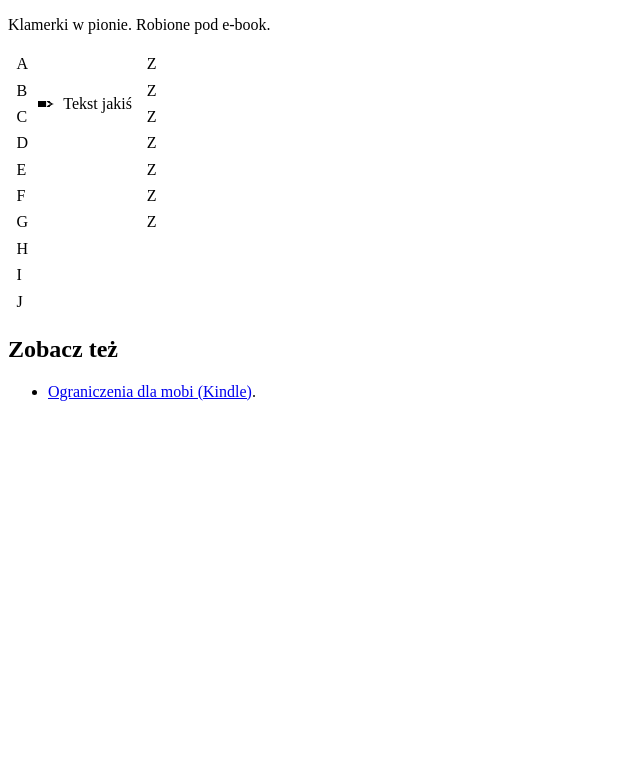
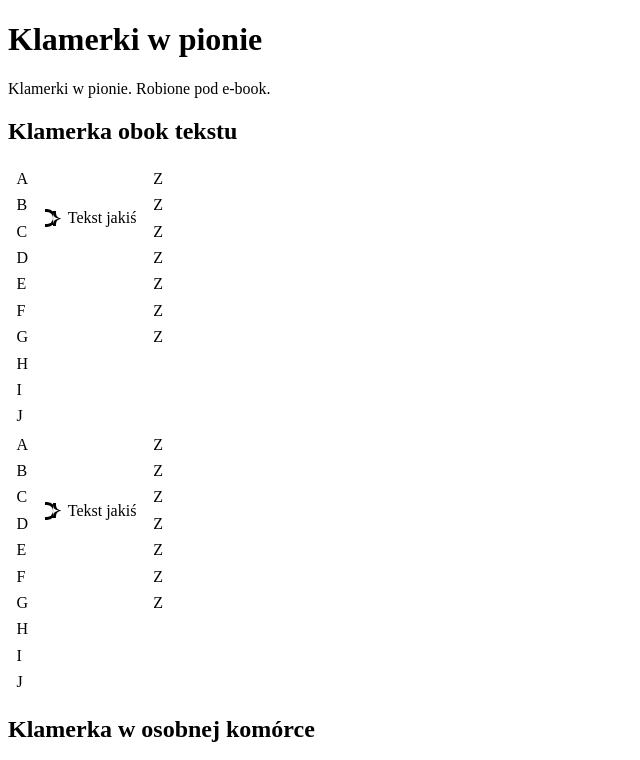
Before and after one commit to Eccenux/trivia--braces-vertical-ebook, a plain HTML site: page index.html in a window 1280 px wide. Shown: the top 760 px of the page, without its empty margins (0-640 px from the left). Drawn offline with Linux system fonts and the light colour scheme.

Commit message:
Klamerka obok tekstu

```diff
--- a/index.html
+++ b/index.html
@@ -7,9 +7,80 @@
     <meta name="viewport" content="width=device-width, initial-scale=1">
 </head>
 <body>
+	<h1>Klamerki w pionie</h1>
     <!-- content -->
     <p>Klamerki w pionie. Robione pod e-book.</p>
 
+	<h2>Klamerka obok tekstu</h2>
+	<table>
+		<tr><td>A</td>
+						<td rowspan=4 style="height: 100%"><div class="klamra-lewo"><span></span><i></i><div>Tekst jakiś</div></div></td>
+										  <td>Z</td></tr>
+		<tr><td>B</td>			          <td>Z</td></tr>
+		<tr><td>C</td>			          <td>Z</td></tr>
+		<tr><td>D</td>			          <td>Z</td></tr>
+		<tr><td>E</td><td rowspan=3 role="presentation"></td><td>Z</td></tr>
+		<tr><td>F</td><td>Z</td></tr>
+		<tr><td>G</td><td>Z</td></tr>
+		<tr><td>H</td></tr>
+		<tr><td>I</td></tr>
+		<tr><td>J</td></tr>
+	</table>
+	<table>
+		<tr><td>A</td>
+						<td rowspan=6 style="height: 100%"><div class="klamra-lewo"><span></span><i></i><div>Tekst jakiś</div></div></td>
+										  <td>Z</td></tr>
+		<tr><td>B</td>			          <td>Z</td></tr>
+		<tr><td>C</td>			          <td>Z</td></tr>
+		<tr><td>D</td>			          <td>Z</td></tr>
+		<tr><td>E</td><td>Z</td></tr>
+		<tr><td>F</td><td>Z</td></tr>
+		<tr><td>G</td><td rowspan=1 role="presentation"></td><td>Z</td></tr>
+		<tr><td>H</td></tr>
+		<tr><td>I</td></tr>
+		<tr><td>J</td></tr>
+	</table>
+
+	<style>
+		table td {
+			padding: .2em .4em;
+		}
+
+		.klamra-lewo {
+			display: table;
+			height: 100%;
+		}
+		.klamra-lewo div {
+			display:table-cell;
+			height: 100%;
+			vertical-align: middle;
+		}
+		.klamra-lewo span {
+			display:table-cell;
+			width: .5em;
+			height: 100%;
+
+			border: 3px solid black;
+			border-left:none;
+			border-radius: 0 10px 10px 0;
+		}
+		.klamra-lewo i {
+			height: 100%;
+			display:table-cell;
+
+			width: 8px;
+			background-size: 8px;
+
+			background-image: url('CurlyBrace-beak.png');
+			background-repeat: no-repeat;
+			background-position: center;
+			position: relative;
+			left: -5px;
+			background-image: url('CurlyBrace-beak.svg');
+		}
+	</style>
+
+	<h2>Klamerka w osobnej komórce</h2>
 	<table>
 		<tr><td>A</td>
 						<td class="klamra" rowspan=4 role="presentation"><div><span></span><i></i></div></td>
```
